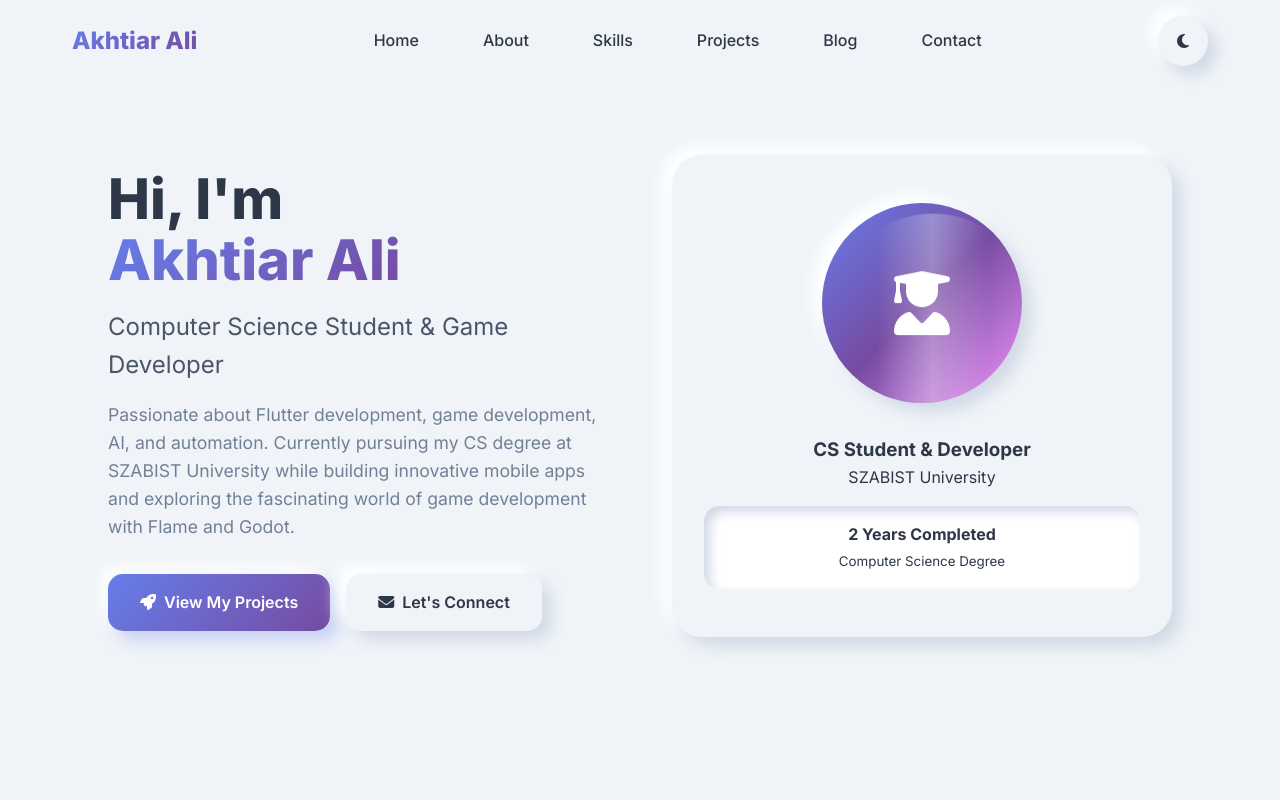
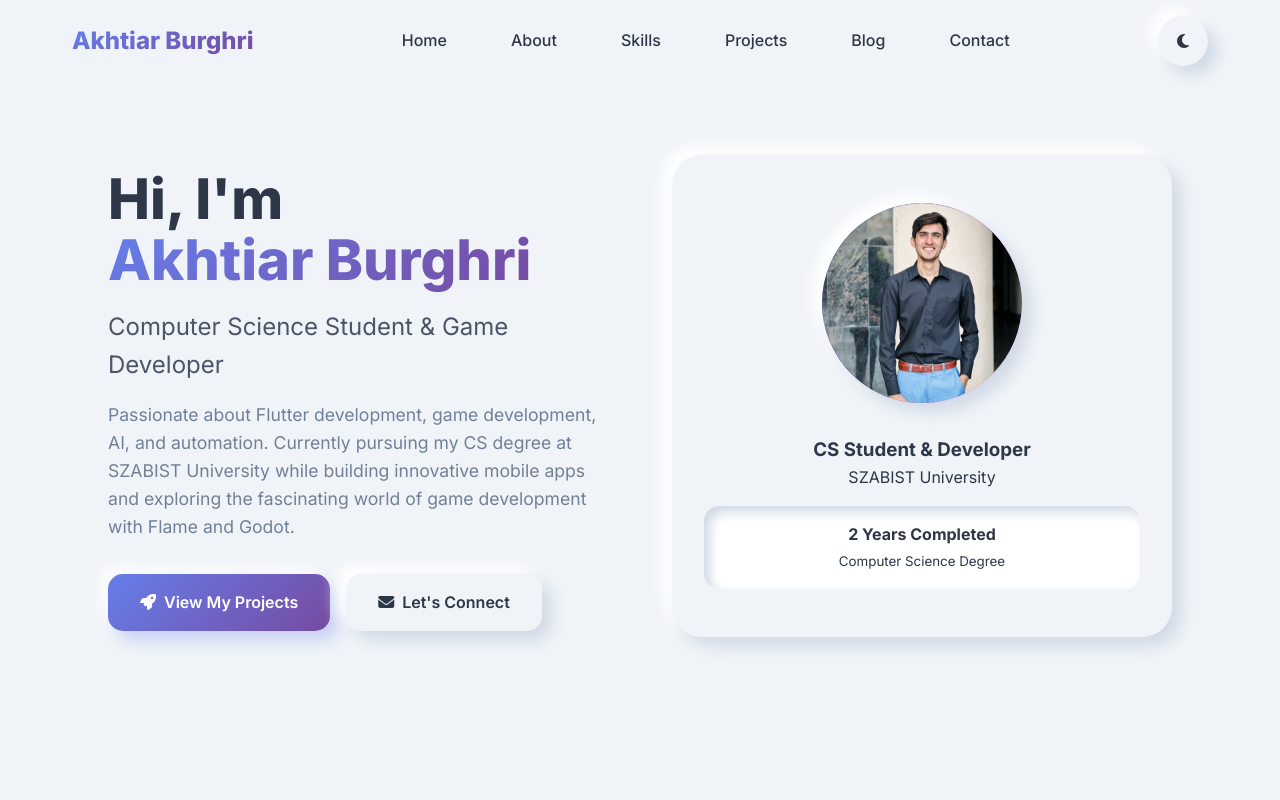
Before and after one commit to Akhtiar11/akhtiarburghri.github.io, a plain HTML site: page index.html in a window 1280 px wide. Shown: the top 800 px of the page. Drawn offline with Linux system fonts and the light colour scheme.

Commit message:
Update index.html

```diff
--- a/index.html
+++ b/index.html
@@ -803,7 +803,7 @@
     <nav class="navbar">
         <div class="container">
             <div class="nav-container">
-                <div class="logo">Akhtiar Ali</div>
+                <div class="logo">Akhtiar Burghri</div>
                 <ul class="nav-links">
                     <li><a href="#home">Home</a></li>
                     <li><a href="#about">About</a></li>
@@ -824,7 +824,7 @@
         <div class="container">
             <div class="hero-content">
                 <div class="hero-text">
-                    <h1>Hi, I'm <br><span class="typing-text">Akhtiar Ali</span></h1>
+                    <h1>Hi, I'm <br><span class="typing-text">Akhtiar Burghri</span></h1>
                     <p class="subtitle">Computer Science Student & <span id="typewriter"></span></p>
                     <p>Passionate about Flutter development, game development, AI, and automation. Currently pursuing my CS degree at SZABIST University while building innovative mobile apps and exploring the fascinating world of game development with Flame and Godot.</p>
                     <div class="hero-buttons">
@@ -842,7 +842,7 @@
                     <div class="profile-card floating">
                         <div class="profile-avatar">
                             <!-- Replace 'your-photo.jpg' with your actual photo filename -->
-                            <img src="profile-PIC.jpg" alt="Akhtiar Ali Profile Photo" id="profileImage" style="display: none;" onload="this.style.display='block'; this.nextElementSibling.style.display='none';">
+                            <img src="images/profile-PIC.jpg" alt="Akhtiar Ali Profile Photo" id="profileImage" style="display: none;" onload="this.style.display='block'; this.nextElementSibling.style.display='none';">
                             <i class="fas fa-user-graduate" id="fallbackIcon"></i>
                         </div>
                         <h3>CS Student & Developer</h3>
```
